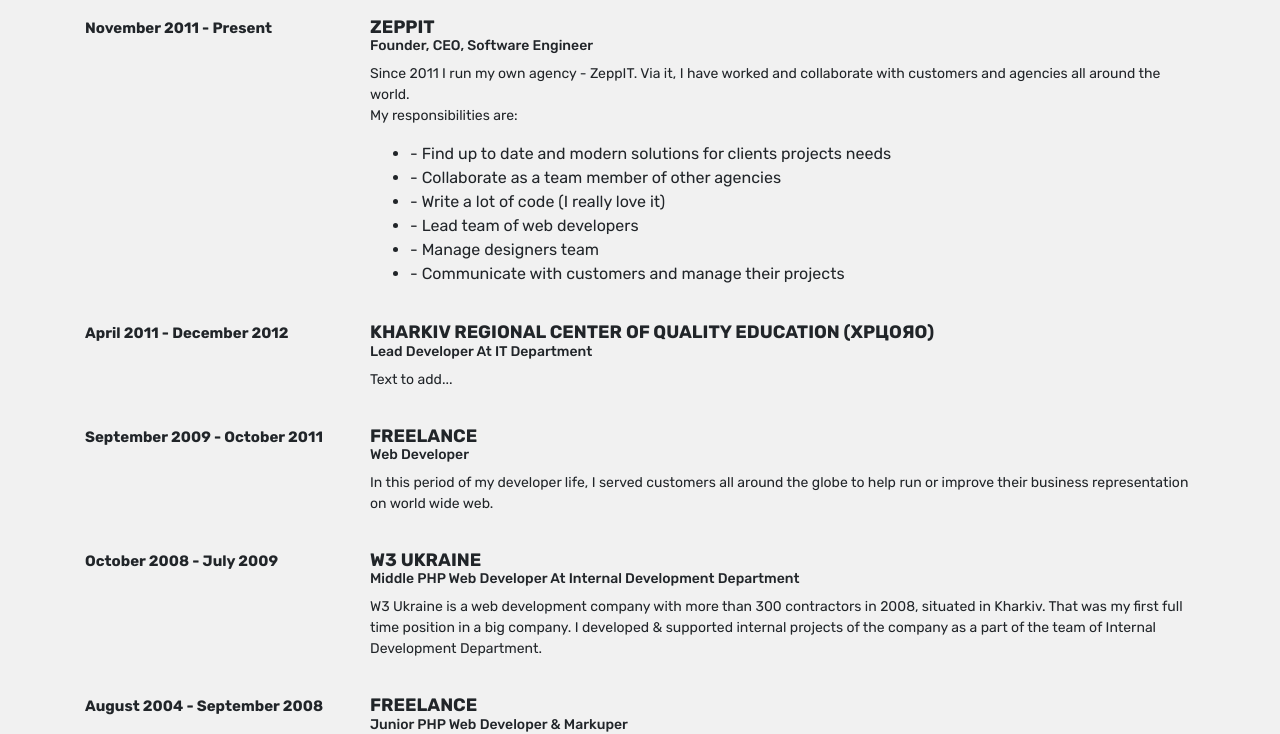
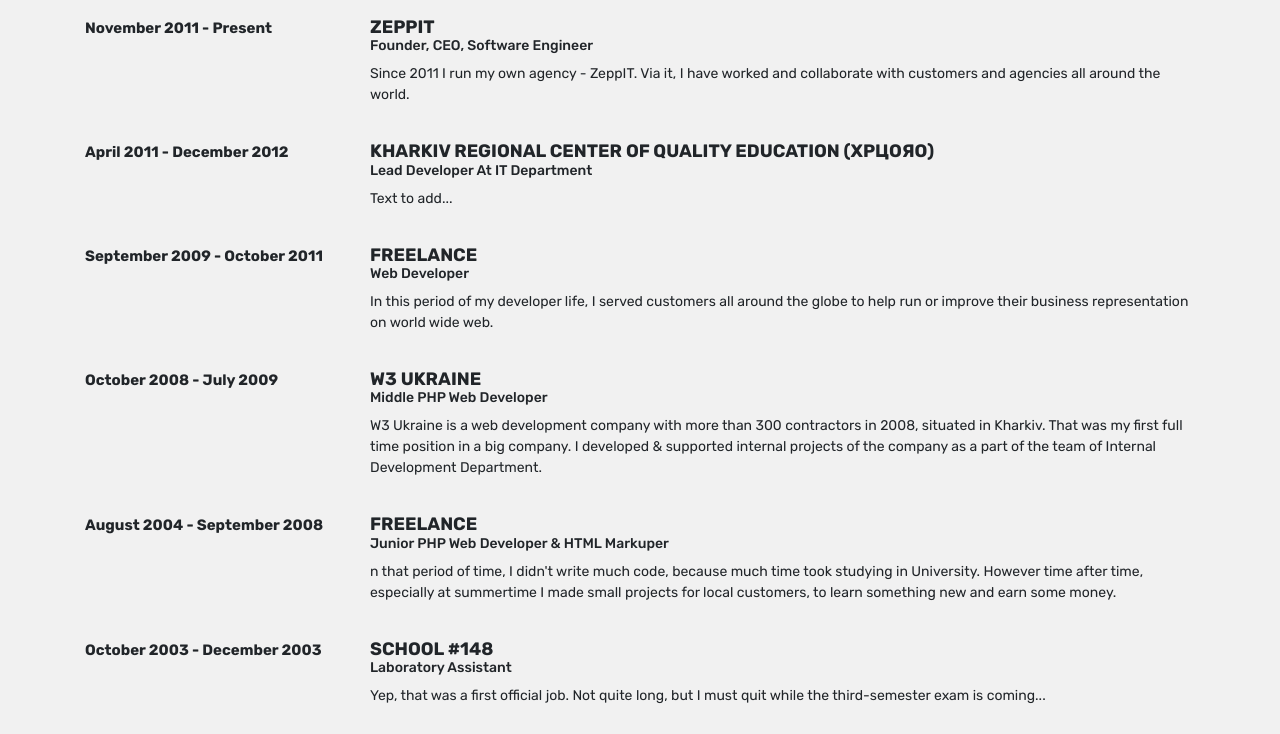
Before and after one commit to maschinoff/resume, a plain HTML site: page index.html in a window 1280 px wide. Shown: the part 394-1128 px from the top of the page. Drawn offline with Linux system fonts and the light colour scheme.

Commit message:
small bug fixes in text

```diff
--- a/index.html
+++ b/index.html
@@ -110,15 +110,6 @@
                                 <h5 class="content-section-sub-header">Founder, CEO, Software Engineer</h5>
                                 <p class="event-description">
                                     Since 2011 I run my own agency - ZeppIT. Via it, I have worked and collaborate with customers and agencies all around the world.<br>
-                                    My responsibilities are:
-                                    <ul>
-                                        <li>- Find up to date and modern solutions for clients projects needs</li>
-                                        <li>- Collaborate as a team member of other agencies</li>
-                                        <li>- Write a lot of code (I really love it)</li>
-                                        <li>- Lead team of web developers</li>
-                                        <li>- Manage designers team</li>
-                                        <li>- Communicate with customers and manage their projects</li>
-                                    </ul>
                                 </p>
                             </div>
                         </article>
@@ -146,7 +137,7 @@
                             <div class="col-sm-12 col-md-3 date">October 2008 - July 2009</div>
                             <div class="col-sm-12 col-md-9">
                                 <h4 class="content-section-header">W3 Ukraine</h4>
-                                <h5 class="content-section-sub-header">Middle PHP Web Developer at Internal Development Department</h5>
+                                <h5 class="content-section-sub-header">Middle PHP Web Developer</h5>
                                 <p class="event-description">
                                     W3 Ukraine is a web development company with more than 300 contractors in 2008, situated in Kharkiv.
                                     That was my first full time position in a big company.
@@ -158,9 +149,10 @@
                             <div class="col-sm-12 col-md-3 date">August 2004 - September 2008</div>
                             <div class="col-sm-12 col-md-9">
                                 <h4 class="content-section-header">Freelance</h4>
-                                <h5 class="content-section-sub-header">Junior PHP Web Developer & Markuper</h5>
+                                <h5 class="content-section-sub-header">Junior PHP Web Developer & HTML Markuper</h5>
                                 <p class="event-description">
-                                    Text to add...
+                                    n that period of time, I didn't write much code, because much time took studying in University.
+                                    However time after time, especially at summertime I made small projects for local customers, to learn something new and earn some money.
                                 </p>
                             </div>
                         </article>
```
